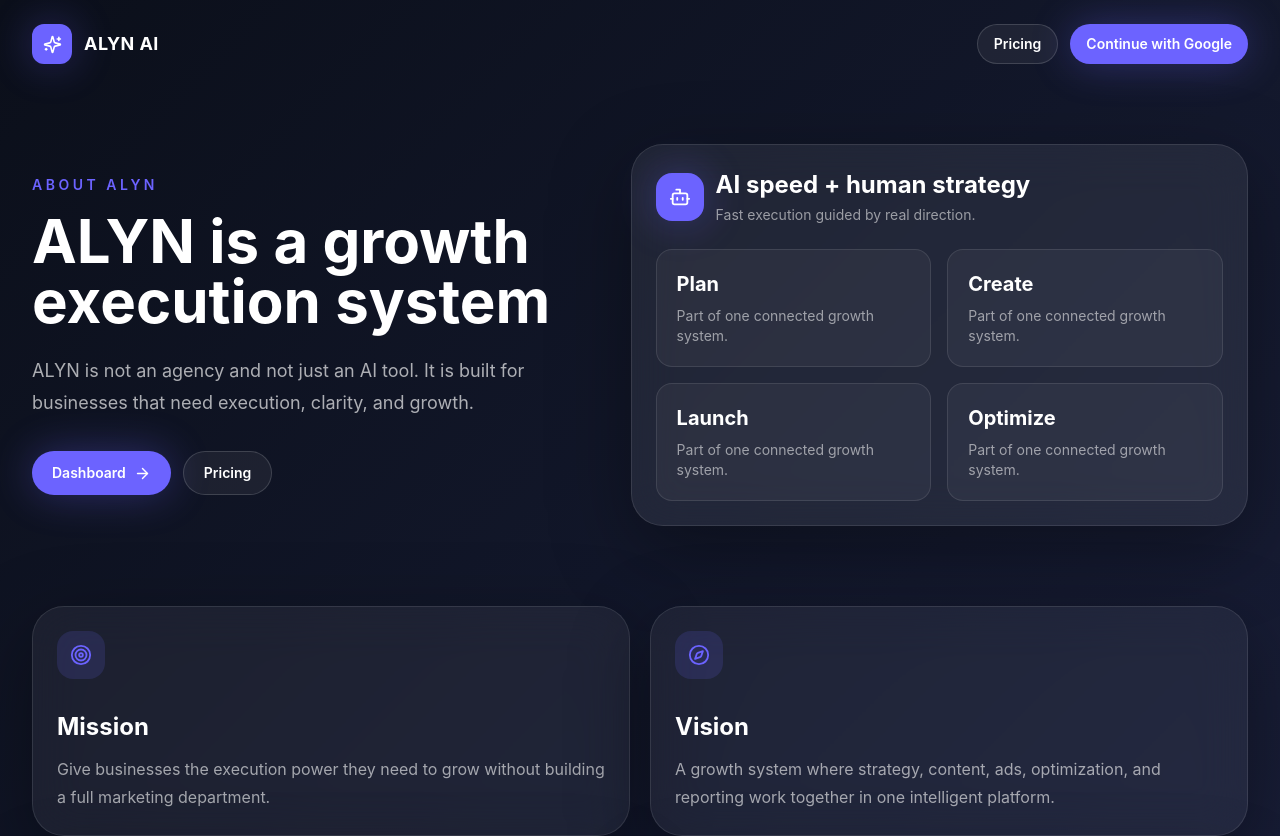
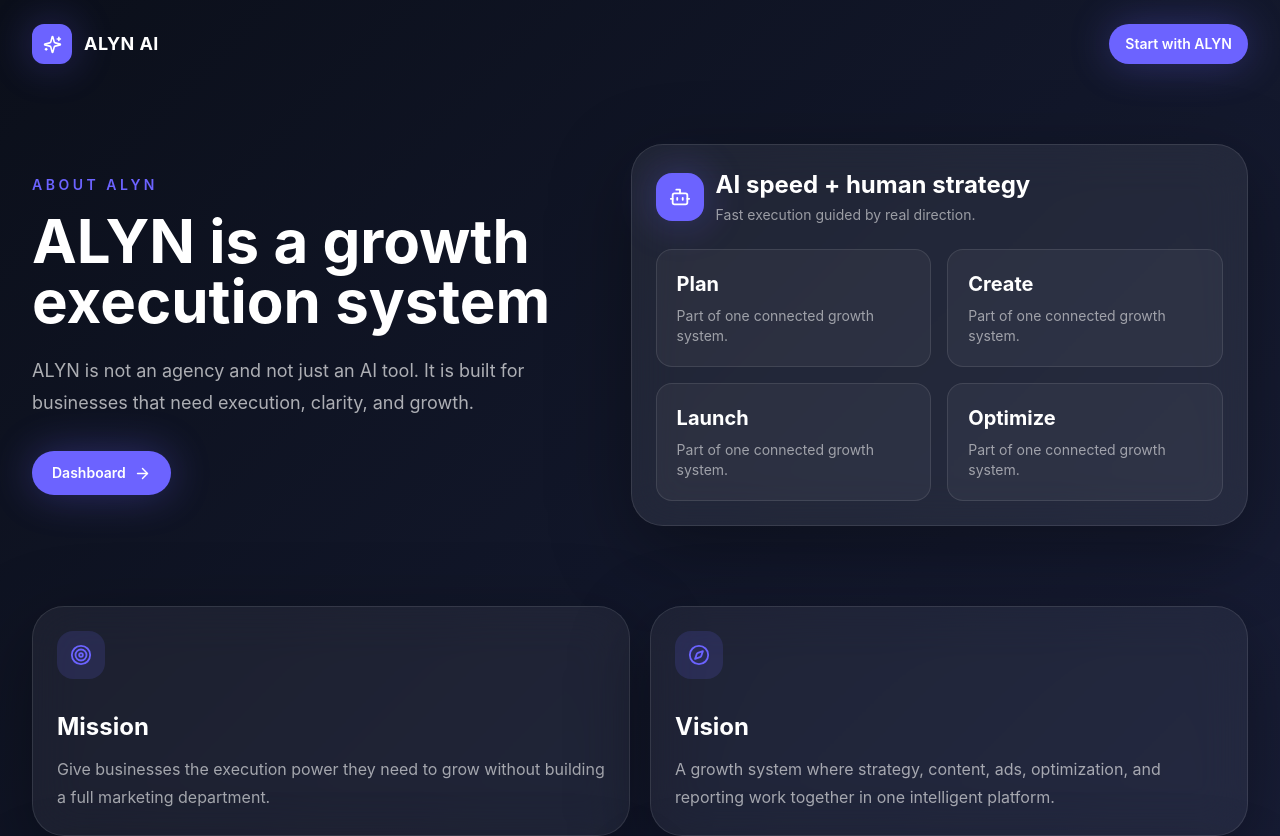
Before and after one commit to hoseinpoursorena-max/soren.hp, a Next.js app: page /about in a window 1280 px wide. Shown: the top 836 px of the page. Built offline with nearby package versions, Linux system fonts and the light colour scheme.

Commit message:
Polish landing, about, and admin board scrolling

```diff
--- a/app/about/page.tsx
+++ b/app/about/page.tsx
@@ -48,30 +48,36 @@
     <main className="min-h-screen overflow-x-hidden bg-[linear-gradient(135deg,#0b0f1a_0%,#12172a_48%,#1a1f3a_100%)] px-4 py-6 text-white sm:px-6 lg:px-8">
       <div className="mx-auto flex max-w-7xl items-center justify-between">
         <Logo />
+
         <div className="hidden items-center gap-3 sm:flex">
-          <Link href="/payment" className="inline-flex min-h-10 items-center justify-center rounded-full border border-white/[0.15] bg-white/[0.06] px-4 text-sm font-semibold text-white transition hover:bg-white/[0.1]">
-            Pricing
-          </Link>
-          <Link href="/login" className="inline-flex min-h-10 items-center justify-center rounded-full bg-neon px-4 text-sm font-semibold text-white shadow-glow transition hover:bg-[#7b73ff]">
-            Continue with Google
+          <Link
+            href="/login"
+            className="inline-flex min-h-10 items-center justify-center rounded-full bg-neon px-4 text-sm font-semibold text-white shadow-glow transition hover:bg-[#7b73ff]"
+          >
+            Start with ALYN
           </Link>
         </div>
       </div>
 
       <section className="mx-auto grid max-w-7xl items-center gap-10 py-12 lg:grid-cols-[0.95fr_1.05fr] lg:py-20">
         <div>
-          <p className="mb-4 text-sm font-semibold uppercase tracking-[0.25em] text-neon">About ALYN</p>
-          <h1 className="text-4xl font-bold leading-tight sm:text-6xl">ALYN is a growth execution system</h1>
+          <p className="mb-4 text-sm font-semibold uppercase tracking-[0.25em] text-neon">
+            About ALYN
+          </p>
+          <h1 className="text-4xl font-bold leading-tight sm:text-6xl">
+            ALYN is a growth execution system
+          </h1>
           <p className="mt-6 max-w-2xl text-lg leading-8 text-white/[0.66]">
             ALYN is not an agency and not just an AI tool. It is built for businesses that need execution, clarity, and growth.
           </p>
+
           <div className="mt-8 flex flex-col gap-3 sm:flex-row">
-            <Link href="/dashboard" className="inline-flex min-h-11 items-center justify-center gap-2 rounded-full bg-neon px-5 text-sm font-semibold text-white shadow-glow transition hover:bg-[#7b73ff]">
+            <Link
+              href="/dashboard"
+              className="inline-flex min-h-11 items-center justify-center gap-2 rounded-full bg-neon px-5 text-sm font-semibold text-white shadow-glow transition hover:bg-[#7b73ff]"
+            >
               Dashboard
               <ArrowRight size={17} />
-            </Link>
-            <Link href="/payment" className="inline-flex min-h-11 items-center justify-center rounded-full border border-white/[0.15] bg-white/[0.06] px-5 text-sm font-semibold text-white transition hover:bg-white/[0.1]">
-              Pricing
             </Link>
           </div>
         </div>
@@ -83,14 +89,19 @@
             </span>
             <div>
               <h2 className="text-2xl font-bold">AI speed + human strategy</h2>
-              <p className="mt-1 text-sm text-white/[0.55]">Fast execution guided by real direction.</p>
+              <p className="mt-1 text-sm text-white/[0.55]">
+                Fast execution guided by real direction.
+              </p>
             </div>
           </div>
+
           <div className="grid gap-4 sm:grid-cols-2">
             {["Plan", "Create", "Launch", "Optimize"].map((item) => (
               <div key={item} className="rounded-2xl border border-white/10 bg-white/[0.045] p-5">
                 <p className="text-xl font-bold">{item}</p>
-                <p className="mt-2 text-sm text-white/[0.55]">Part of one connected growth system.</p>
+                <p className="mt-2 text-sm text-white/[0.55]">
+                  Part of one connected growth system.
+                </p>
               </div>
             ))}
           </div>
@@ -100,7 +111,10 @@
       <section className="mx-auto max-w-7xl pb-16">
         <div className="grid gap-5 md:grid-cols-2">
           {sections.map(({ title, copy, icon: Icon }) => (
-            <div key={title} className="rounded-[2rem] border border-white/10 bg-white/[0.055] p-6 shadow-glass backdrop-blur-xl">
+            <div
+              key={title}
+              className="rounded-[2rem] border border-white/10 bg-white/[0.055] p-6 shadow-glass backdrop-blur-xl"
+            >
               <span className="mb-8 grid h-12 w-12 place-items-center rounded-2xl bg-neon/[0.15] text-neon">
                 <Icon size={22} />
               </span>
--- a/app/admin/deals/page.tsx
+++ b/app/admin/deals/page.tsx
@@ -153,7 +153,7 @@
           const statusDeals = deals.filter((deal) => getDealStatus(deal.status) === status);
 
           return (
-            <div key={status} className="rounded-3xl border border-white/10 bg-white/[0.055] p-4 shadow-glass backdrop-blur-xl">
+            <div key={status} className="flex max-h-[680px] min-h-[420px] flex-col rounded-3xl border border-white/10 bg-white/[0.055] p-4 shadow-glass backdrop-blur-xl">
               <div className="mb-4 flex items-center justify-between">
                 <div className="flex items-center gap-2">
                   <CreditCard size={17} className="text-neon" />
@@ -161,7 +161,7 @@
                 </div>
                 <span className="rounded-full bg-white/[0.07] px-2 py-1 text-xs text-white/[0.5]">{statusDeals.length}</span>
               </div>
-              <div className="space-y-3">
+              <div className="min-h-0 flex-1 space-y-3 overflow-y-auto pr-1">
                 {statusDeals.length > 0 ? (
                   statusDeals.map((deal) => {
                     const customerName = deal.business_profile_id
--- a/app/admin/tasks/page.tsx
+++ b/app/admin/tasks/page.tsx
@@ -587,7 +587,7 @@
                   <div
                     ref={provided.innerRef}
                     {...provided.droppableProps}
-                    className={`min-h-[420px] rounded-3xl border border-white/10 bg-white/[0.055] p-4 shadow-glass ${
+                    className={`flex max-h-[680px] min-h-[420px] flex-col rounded-3xl border border-white/10 bg-white/[0.055] p-4 shadow-glass ${
                       snapshot.isDraggingOver ? "border-neon/50 bg-neon/[0.08]" : ""
                     }`}
                   >
@@ -601,7 +601,7 @@
                       </span>
                     </div>
 
-                    <div className="space-y-3">
+                    <div className="min-h-0 flex-1 space-y-3 overflow-y-auto pr-1">
                       {groupedTasks[status].length > 0 ? (
                         groupedTasks[status].map((task, index) => (
                           <Draggable draggableId={task.id} index={index} key={task.id}>
--- a/app/page.tsx
+++ b/app/page.tsx
@@ -1,6 +1,5 @@
 "use client";
 
-import Link from "next/link";
 import { signInWithGoogle } from "@/lib/auth";
 import { BrandLogo } from "./BrandLogo";
 import {
@@ -128,7 +127,11 @@
     );
   }
 
-  return <button onClick={onClick} className={className}>{children}</button>;
+  return (
+    <button onClick={onClick} className={className}>
+      {children}
+    </button>
+  );
 }
 
 async function startWithAlyn() {
@@ -146,6 +149,7 @@
         <a href="/" className="flex items-center gap-3" aria-label="ALYN AI home">
           <BrandLogo />
         </a>
+
         <nav className="hidden items-center gap-8 text-sm text-white/70 lg:flex">
           {navItems.map((item) => (
             <a key={item.label} href={item.href} className="transition hover:text-white">
@@ -153,11 +157,15 @@
             </a>
           ))}
         </nav>
+
         <div className="hidden items-center gap-3 sm:flex">
-          <Button onClick={startWithAlyn} variant="secondary">Continue with Google</Button>
           <Button onClick={startWithAlyn}>Start with ALYN</Button>
         </div>
-        <button onClick={startWithAlyn} className="inline-flex min-h-10 items-center justify-center rounded-full bg-neon px-4 text-sm font-semibold text-white shadow-glow sm:hidden">
+
+        <button
+          onClick={startWithAlyn}
+          className="inline-flex min-h-10 items-center justify-center rounded-full bg-neon px-4 text-sm font-semibold text-white shadow-glow sm:hidden"
+        >
           Start
         </button>
       </div>
@@ -182,7 +190,7 @@
         </div>
 
         <div className="grid gap-4 md:grid-cols-5">
-          <div className="md:col-span-2 space-y-4">
+          <div className="space-y-4 md:col-span-2">
             <div className="rounded-2xl border border-white/10 bg-white/[0.055] p-4">
               <div className="flex items-center justify-between text-sm">
                 <span className="font-medium">Business Analysis</span>
@@ -248,8 +256,12 @@
             ALYN combines AI agents and human strategy to plan, create, launch, and optimize your growth system — without hiring a marketing team.
           </p>
           <div className="mt-8 flex flex-col gap-3 sm:flex-row">
-            <Button onClick={startWithAlyn}>Start with ALYN <ArrowRight size={17} /></Button>
-            <Button href="#how-it-works" variant="secondary">How It Works <ChevronRight size={17} /></Button>
+            <Button onClick={startWithAlyn}>
+              Start with ALYN <ArrowRight size={17} />
+            </Button>
+            <Button href="#how-it-works" variant="secondary">
+              How It Works <ChevronRight size={17} />
+            </Button>
           </div>
         </div>
         <HeroDashboard />
@@ -374,7 +386,7 @@
         <SectionHeading title="Your growth, visible in one place." copy="No black-box marketing. See exactly what is happening." />
         <div className="glass overflow-hidden rounded-[2rem] p-4">
           <div className="grid gap-4 rounded-[1.5rem] border border-white/10 bg-[#0d1222]/90 p-4 lg:grid-cols-12">
-            <div className="lg:col-span-3 rounded-2xl border border-white/10 bg-white/[0.045] p-4">
+            <div className="rounded-2xl border border-white/10 bg-white/[0.045] p-4 lg:col-span-3">
               <p className="text-xs uppercase tracking-[0.24em] text-white/[0.45]">Project stage</p>
               <h3 className="mt-3 text-2xl font-bold">Scale validation</h3>
               <div className="mt-5 space-y-3">
@@ -386,7 +398,8 @@
                 ))}
               </div>
             </div>
-            <div className="lg:col-span-4 rounded-2xl border border-white/10 bg-white/[0.045] p-4">
+
+            <div className="rounded-2xl border border-white/10 bg-white/[0.045] p-4 lg:col-span-4">
               <div className="mb-4 flex items-center gap-2">
                 <ClipboardList size={18} className="text-neon" />
                 <h3 className="font-semibold">Tasks list</h3>
@@ -400,7 +413,8 @@
                 ))}
               </div>
             </div>
-            <div className="lg:col-span-5 rounded-2xl border border-white/10 bg-white/[0.045] p-4">
+
+            <div className="rounded-2xl border border-white/10 bg-white/[0.045] p-4 lg:col-span-5">
               <div className="mb-4 flex items-center justify-between">
                 <div className="flex items-center gap-2">
                   <LineChart size={18} className="text-neon" />
@@ -428,7 +442,8 @@
                 </div>
               </div>
             </div>
-            <div className="lg:col-span-7 rounded-2xl border border-white/10 bg-white/[0.045] p-4">
+
+            <div className="rounded-2xl border border-white/10 bg-white/[0.045] p-4 lg:col-span-7">
               <div className="mb-4 flex items-center gap-2">
                 <CalendarDays size={18} className="text-neon" />
                 <h3 className="font-semibold">Content calendar</h3>
@@ -442,7 +457,8 @@
                 ))}
               </div>
             </div>
-            <div className="lg:col-span-5 rounded-2xl border border-white/10 bg-white/[0.045] p-4">
+
+            <div className="rounded-2xl border border-white/10 bg-white/[0.045] p-4 lg:col-span-5">
               <div className="mb-4 flex items-center gap-2">
                 <Bell size={18} className="text-neon" />
                 <h3 className="font-semibold">Notifications</h3>
@@ -483,7 +499,7 @@
 
 function OfferSection() {
   return (
-    <section id="pricing" className="px-4 py-20 sm:px-6 lg:px-8">
+    <section className="px-4 py-20 sm:px-6 lg:px-8">
       <div className="mx-auto max-w-5xl overflow-hidden rounded-[2rem] border border-white/[0.12] bg-gradient-to-br from-neon/25 via-white/[0.08] to-cyan-300/10 p-8 shadow-glass backdrop-blur-xl sm:p-12">
         <div className="grid gap-8 lg:grid-cols-[1.1fr_0.9fr] lg:items-center">
           <div>
@@ -499,7 +515,9 @@
               </div>
             ))}
             <div className="mt-5">
-              <Button onClick={startWithAlyn}>Start with ALYN <ArrowRight size={17} /></Button>
+              <Button onClick={startWithAlyn}>
+                Start with ALYN <ArrowRight size={17} />
+              </Button>
             </div>
             <p className="mt-4 text-sm text-white/[0.66]">Limited onboarding spots this month.</p>
             <p className="mt-2 text-sm text-white/[0.55]">We only work with a few businesses at a time to ensure performance.</p>
@@ -515,7 +533,9 @@
     <section className="px-4 py-20 text-center sm:px-6 lg:px-8">
       <h2 className="text-4xl font-bold sm:text-6xl">Ready to stop guessing and start growing?</h2>
       <div className="mt-8">
-        <Button onClick={startWithAlyn}>Start with ALYN <ArrowRight size={17} /></Button>
+        <Button onClick={startWithAlyn}>
+          Start with ALYN <ArrowRight size={17} />
+        </Button>
       </div>
     </section>
   );
```
